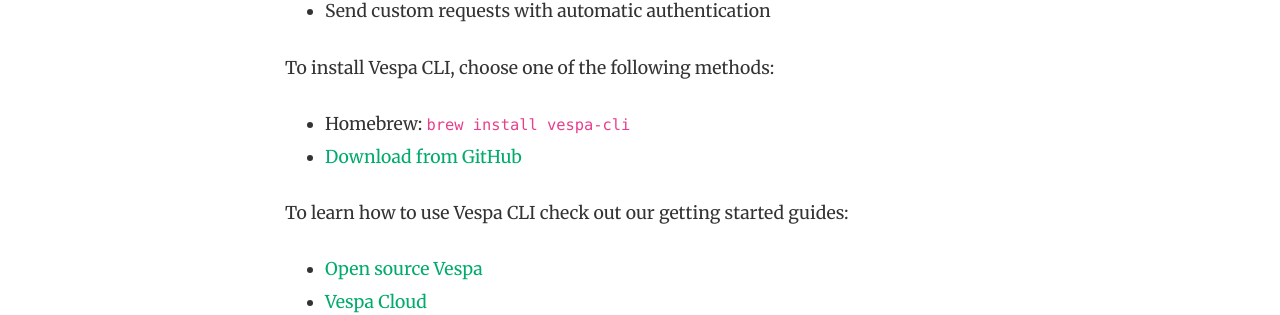
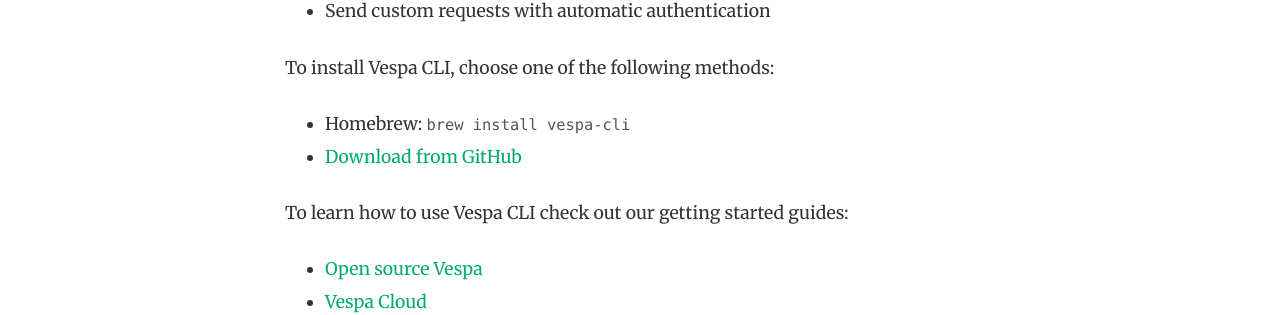
Before and after one commit to vespa-engine/blog, a Jekyll site: the page built from _posts/2021-09-23-introducing-vespa-cli.md, in a window 1280 px wide and 1400 px high, scrolled down 597 px. Shown: the part 618-933 px from the top of the window. Built offline with Jekyll 4.4.1, drawn with Linux system fonts in a browser that asks for light colours; nearby versions of some CDN libraries; comment, search, counter and statistics services are not loaded.

Commit message:
Use grey code text instead of pink

```diff
--- a/assets/css/main.scss
+++ b/assets/css/main.scss
@@ -20,6 +20,10 @@
   float: right;
 }
 
+code {
+  color: #555555;
+}
+
 // Import partials from `sass_dir` (defaults to `_sass`)
 @import
 	"syntax",
```
